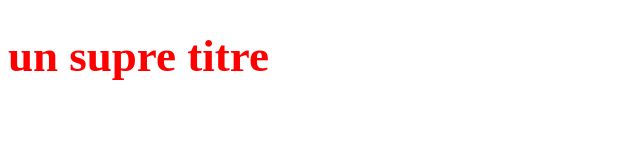
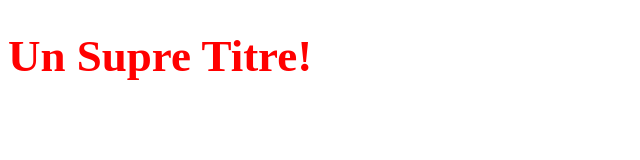
Before and after one commit to nuannuanhan/openclassroomProject, a plain HTML site: page index.html in a window 1280 px wide. Shown: the whole page, without its empty margins (0-640 px from the left). Drawn offline with Linux system fonts and the light colour scheme.

Commit message:
Modification du titire H1

```diff
--- a/index.html
+++ b/index.html
@@ -6,6 +6,6 @@
     <link rel="stylesheet" type="text/css" href="style.css">
   </head>
   <body>
-    <h1>un supre titre</h1>
+    <h1>Un Supre Titre!</h1>
   </body>
 </html>
```
